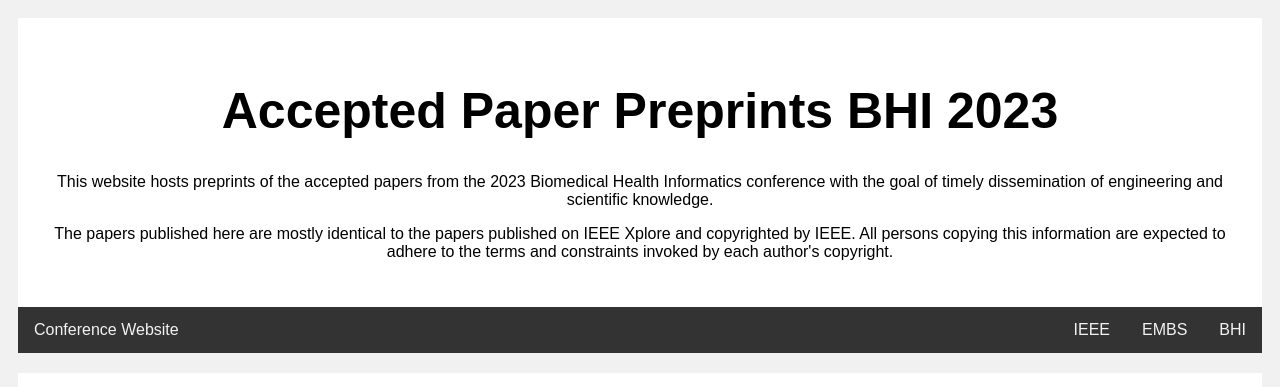
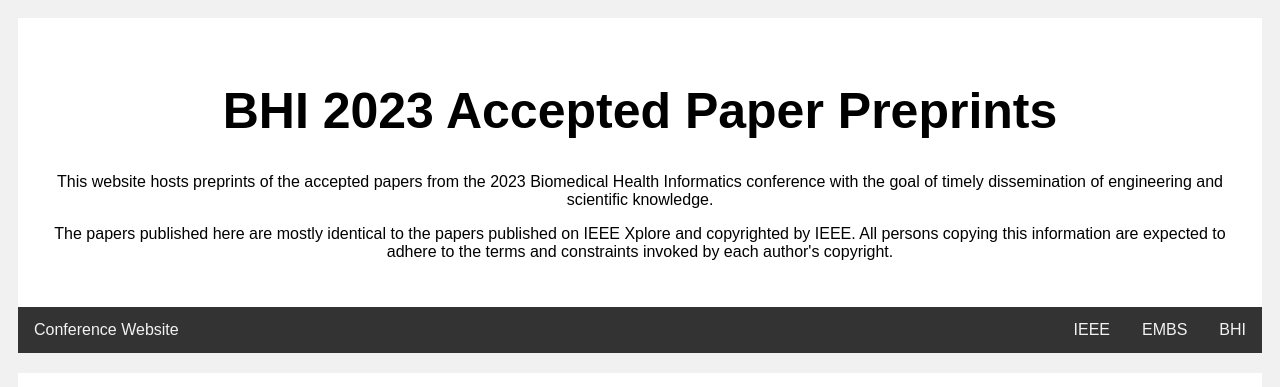
Before and after one commit to bhiconference/BHI2023, a plain HTML site: page index.html in a window 1280 px wide. Shown: the top 387 px of the page. Drawn offline with Linux system fonts and the light colour scheme.

Commit message:
Update index.html

```diff
--- a/index.html
+++ b/index.html
@@ -113,7 +113,7 @@ body {
 </style> </head>
   <body>
     <div class="header">
-      <h1>Accepted Paper Preprints BHI 2023</h1>
+      <h1>BHI 2023 Accepted Paper Preprints</h1>
       <p>This website hosts preprints of the accepted papers from the 2023
         Biomedical Health Informatics conference with the goal of timely
         dissemination of engineering and scientific knowledge.</p>
```
